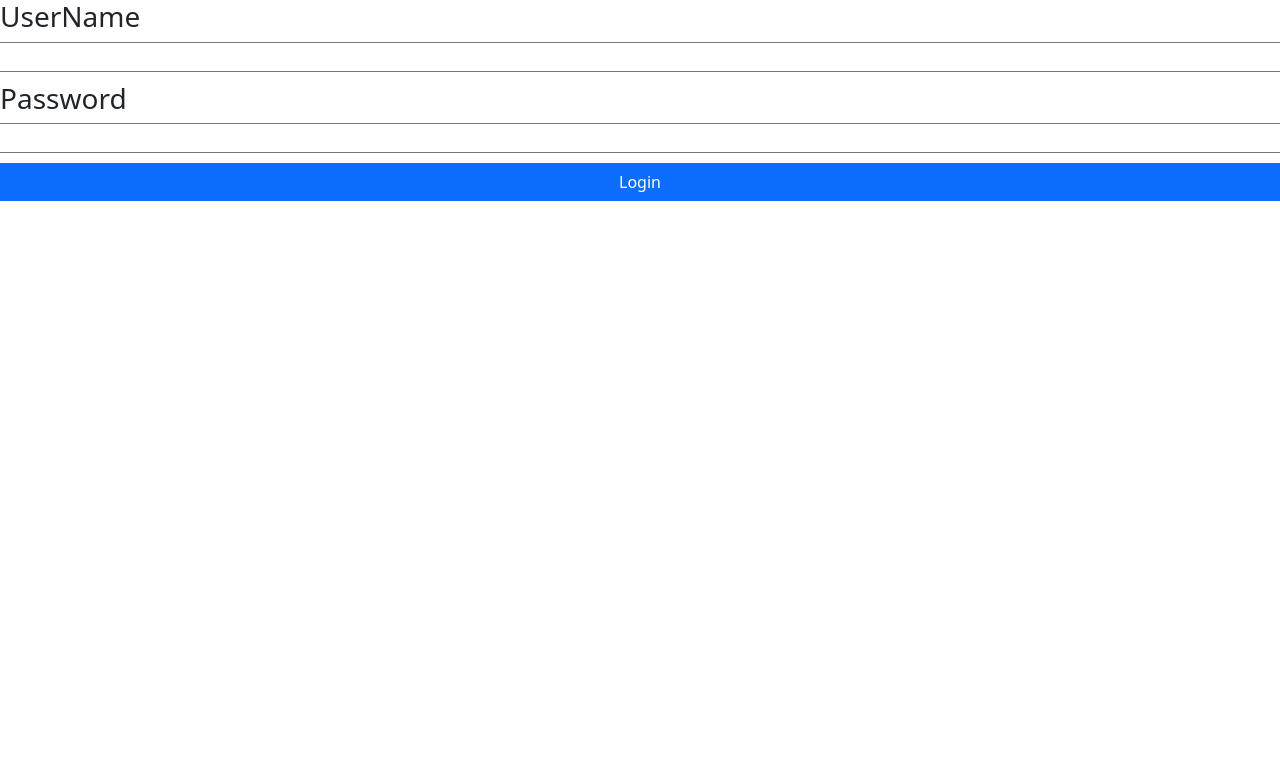
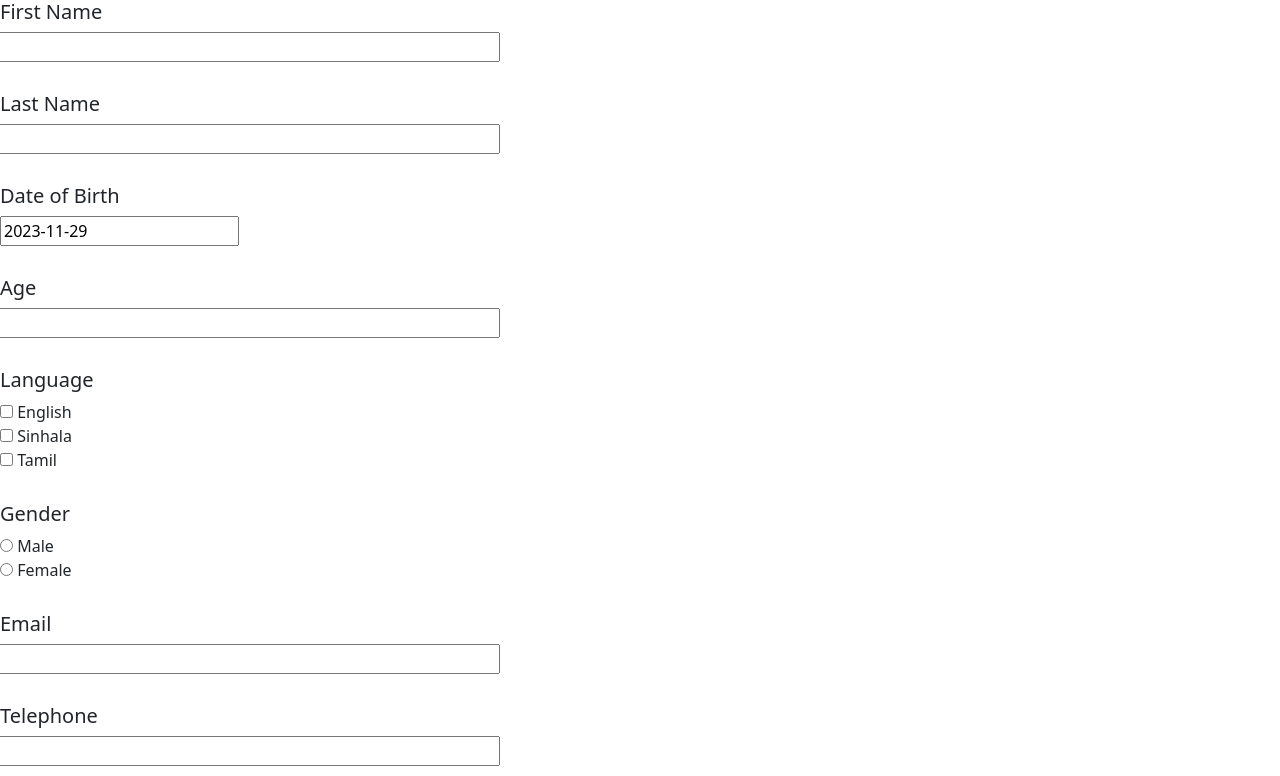
Before and after one commit to NayanahariRanasinghe/React_Test_App_2023_11_29, a React (Create React App) app: page / in a window 1280 px wide. Shown: the top 776 px of the page. Built offline with nearby package versions, Linux system fonts and the light colour scheme.

Commit message:
form fields

```diff
--- a/package.json
+++ b/package.json
@@ -9,6 +9,7 @@
     "bootstrap": "^5.3.2",
     "react": "^18.2.0",
     "react-bootstrap": "^2.9.1",
+    "react-datepicker": "^4.23.0",
     "react-dom": "^18.2.0",
     "react-router-dom": "^5.3.0",
     "react-scripts": "5.0.1",
--- a/src/App.js
+++ b/src/App.js
@@ -18,9 +18,9 @@ class App extends React.Component {
   render(){
     return (<Router history={history}>
       <Switch>
-        <Route path="/ShowDetails"><ShowDetails /></Route>
-        <Route path="/AddDetailsForm"><AddDetailsForm isNewForm={true} userDetailsList={null}/></Route>
-        <Route exact path="/" ><Login /></Route>
+        {/* <Route path="/ShowDetails"><ShowDetails /></Route> */}
+        <Route exact path="/" ><AddDetailsForm isNewForm={true} userDetailsList={null}/></Route>
+        {/* <Route exact path="/" ><Login /></Route> */}
       </Switch></Router>
     );
   }
--- a/src/components/forms/AddDetailsForm.js
+++ b/src/components/forms/AddDetailsForm.js
@@ -1,15 +1,165 @@
-import React,{useEffect} from 'react'
-import {withRouter } from "react-router-dom";
+import React, { useEffect, useState } from 'react'
+import { withRouter } from "react-router-dom";
+import { Row } from 'react-bootstrap';
+import DatePicker from 'react-datepicker'
+import 'react-datepicker/dist/react-datepicker.css'
 
-function AddDetailsForm({isNewForm,userDetailsList}) {
+const formSyles = {
+  rowStyle: {
+    paddingBottom: 30,
+    width: '40%',
+  }
+}
 
-  useEffect(()=>{
-    console.log('isNewForm:-',isNewForm);
-    console.log('userDetailsList:-',userDetailsList);
-  },[isNewForm,userDetailsList])
+
+function AddDetailsForm({ isNewForm, userDetailsList }) {
+
+  const [passUserDetails, setPassUserDetails] = useState(null);
+  const [selectedLanguage, setSelectedLanguage] = useState(null);
+  const [selectedGender, setSelectedGender] = useState(null);
+  const [selectedDOB, setSelectedDOB] = useState(null);
+  const [email, setEmail] = useState('');
+  const [isValidEmail, setIsValidEmail] = useState(true);
+  const [phoneNumber, setPhoneNumber] = useState('');
+  const [isValid, setIsValid] = useState(false);
+
+  const handleInputChange = (e) => {
+    const inputValue = e.target.value;
+    // Replace any non-digit characters
+    const cleanedInput = inputValue.replace(/\D/g, '');
+    setPhoneNumber(cleanedInput);
+  };
+
+  const validatePhoneNumber = () => {
+    // Regular expression for Sri Lankan phone numbers
+    const phoneRegex = /^(0|\+94)(7([1-9]))\d{7}$/;
+    setIsValid(phoneRegex.test(phoneNumber));
+  };
+
+  const handleEmailChange = (e) => {
+    const newEmail = e.target.value;
+    setEmail(newEmail);
+
+    // Regular expression for basic email validation
+    const emailRegex = /^[^\s@]+@[^\s@]+\.[^\s@]+$/;
+    const isValid = emailRegex.test(newEmail);
+
+    setIsValidEmail(isValid);
+  };
+
+  const getSelectedGender = (details) => {
+    if (details && details !== null) {
+      let lan = details.find(a => a.id === 6)
+      if (lan) {
+        setSelectedGender(lan.value);
+      }
+      else {
+        setSelectedGender(null);
+      }
+    }
+  }
+
+  const getSelectedLanguage = (details) => {
+    if (details && details !== null) {
+      let lan = details.find(a => a.id === 5)
+      if (lan) {
+        setSelectedLanguage(lan.value);
+      }
+      else {
+        setSelectedLanguage(null);
+      }
+    }
+  }
+
+  useEffect(() => {
+    console.log('isNewForm:-', isNewForm);
+    console.log('userDetailsList:-', userDetailsList);
+    if (userDetailsList !== null) {
+      setPassUserDetails(userDetailsList);
+      getSelectedLanguage(userDetailsList);
+      getSelectedGender(userDetailsList);
+    }
+  }, [isNewForm, userDetailsList])
 
   return (
-    <div>AddDetailsForm</div>
+    <div>
+      <Row
+        style={formSyles.rowStyle}
+      >
+        <h5>First Name</h5>
+        <input name='firstName' onChange={(e) => { console.log(e.target.value); }} />
+      </Row>
+      <Row
+        style={formSyles.rowStyle}
+      >
+        <h5>Last Name</h5>
+        <input name='lastName' onChange={(e) => { console.log(e.target.value); }} />
+      </Row>
+      <Row
+        style={formSyles.rowStyle}
+      >
+        <h5>Date of Birth</h5>
+        {/* <input name='dob' onChange={(e) => { console.log(e.target.value);  }} /> */}
+        <DatePicker
+          // className={"form-control form-control-sm form__field" + cuslist + " "+this.state.warningclses}
+          selected={selectedDOB ? selectedDOB : new Date()}
+          dateFormat="yyyy-MM-dd"
+          // onBlur={e => this.handleValidate(e.target.value)}
+          onChange={date => { console.log(date); setSelectedDOB(date) }}
+        // disabled={this.props.disabled}
+
+        />
+      </Row>
+      <Row
+        style={formSyles.rowStyle}
+      >
+        <h5>Age</h5>
+        <input name='age' inputMode='numeric' onChange={(e) => { console.log(e.target.value); }} />
+      </Row>
+      <Row
+        style={formSyles.rowStyle}
+      >
+        <h5>Language</h5>
+        <label><input name='language' type='checkbox' value='English' checked={selectedLanguage && selectedLanguage === 'English' ? true : false} onChange={(e) => { console.log(e.target.value); }} /> English</label>
+        <label><input name='language' type='checkbox' value='Sinhala' checked={selectedLanguage && selectedLanguage === 'Sinhala' ? true : false} onChange={(e) => { console.log(e.target.value); }} /> Sinhala</label>
+        <label><input name='language' type='checkbox' value='tamil' checked={selectedLanguage && selectedLanguage === 'Tamil' ? true : false} onChange={(e) => { console.log(e.target.value); }} /> Tamil</label>
+      </Row>
+      <Row
+        style={formSyles.rowStyle}
+      >
+        <h5>Gender</h5>
+        <label><input name='gender' type='radio' value='male' checked={selectedGender && selectedGender === 'Male' ? true : false} onChange={(e) => { console.log(e.target.value); }} /> Male</label>
+        <label><input name='gender' type='radio' value='female' checked={selectedGender && selectedGender === 'Female' ? true : false} onChange={(e) => { console.log(e.target.value); }} /> Female</label>
+      </Row>
+      <Row
+        style={formSyles.rowStyle}
+      >
+        <h5>Email</h5>
+        <input name='email' onChange={(e) => { console.log(e.target.value); handleEmailChange(e); }} />
+        {email !== '' && !isValidEmail && <p style={{ color: 'red' }}>Please enter a valid email address.</p>}
+      </Row>
+      <Row
+        style={formSyles.rowStyle}
+      >
+        <h5>Telephone</h5>
+        {/* <input name='telephone' onChange={(e) => { console.log(e.target.value);  }} /> */}
+        {/* <label>
+          Enter Sri Lankan Phone Number: */}
+          <input
+            type="text"
+            value={phoneNumber}
+            onChange={handleInputChange}
+            onBlur={validatePhoneNumber}
+          />
+        {/* </label> */}
+        {/* { isValid ? (
+          <p style={{ color: 'green' }}>Valid Phone Number</p>
+        ) : (
+          <p style={{ color: 'red' }}>Invalid Phone Number</p>
+        )} */}
+        {phoneNumber !== '' && !isValid && <p style={{ color: 'red' }}>Invalid Phone Number.</p>}
+      </Row>
+    </div>
   )
 }
 
--- a/src/components/showDetails/ShowDetails.js
+++ b/src/components/showDetails/ShowDetails.js
@@ -7,7 +7,7 @@ const userDetails = [
   { id: 2, title: 'Last Name', value: 'Perera' },
   { id: 3, title: 'Date of Birth', value: '1995-02-01' },
   { id: 4, title: 'Age', value: '28' },
-  { id: 5, title: 'Language', value: 'sinhala' },
+  { id: 5, title: 'Language', value: 'Sinhala' },
   { id: 6, title: 'Gender', value: 'Male' },
   { id: 7, title: 'Email', value: 'Amar1995@gmail.com' },
   { id: 8, title: 'Telephone', value: '0710000000' }
```
Also changed, not shown: 1 other file (tests, documents, lock files or other folders).
